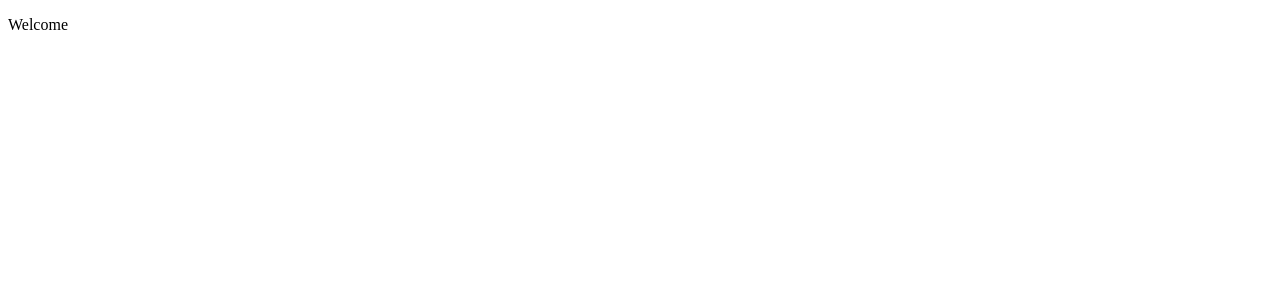
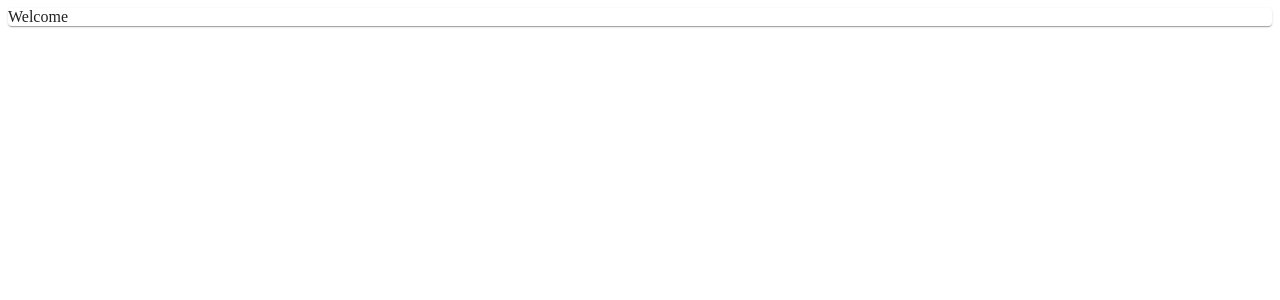
Before and after one commit to CardHeroAU/SuperCalculator, a React (Create React App) app: page / in a window 1280 px wide. Shown: the top 300 px of the page. Built offline with nearby package versions, Linux system fonts and the light colour scheme.

Commit message:
Added some styling

```diff
--- a/src/pages/Welcome/index.tsx
+++ b/src/pages/Welcome/index.tsx
@@ -1,3 +1,12 @@
 import React from 'react';
+import { Grid, Paper } from '@material-ui/core';
 
-export const Welcome = () => <p>Welcome</p>;
+export const Welcome = () => (
+  <Grid container spacing={3}>
+    <Grid item xs={12}>
+      <Paper>
+        Welcome
+      </Paper>
+    </Grid>
+  </Grid>
+);
```
